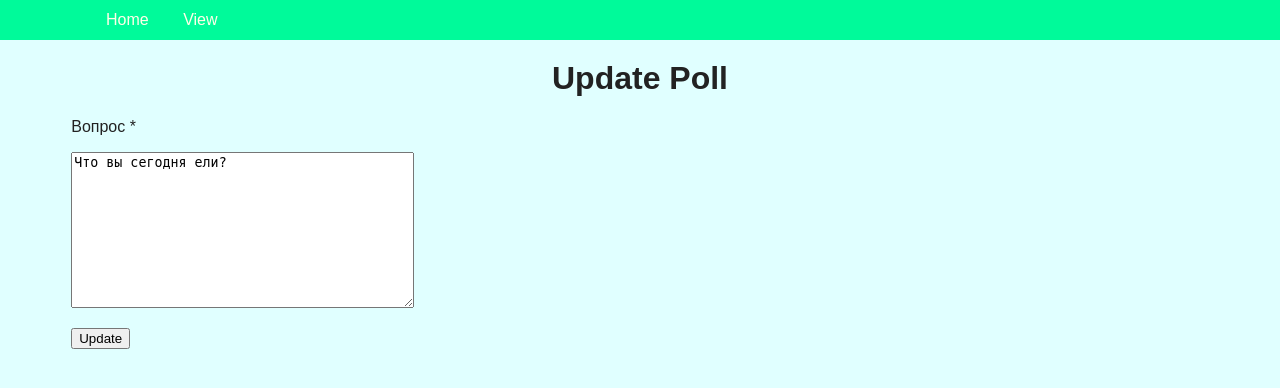
After one commit to ruslanhq/cw_7, a Django app: page /poll/update/1/ in a window 1280 px wide. The commit adds this page. Shown: the top 388 px of the page. Run offline with Django 3.2, Linux system fonts and the light colour scheme; data comes from the database, SQL or seed files in the repository; some libraries are stand-ins or nearby versions.

Commit message:
Added UpdatePoll

```diff
--- a/source/main/urls.py
+++ b/source/main/urls.py
@@ -17,11 +17,12 @@ from django.contrib import admin
 from django.urls import path
 
 from webapp.views import IndexView
-from webapp.views.poll_views import PollView, PollCreate
+from webapp.views.poll_views import PollView, PollCreate, PollUpdate
 
 urlpatterns = [
     path('admin/', admin.site.urls),
     path('', IndexView.as_view(), name='index'),
     path('poll/<int:pk>/', PollView.as_view(), name='poll_view'),
-    path('poll/create/', PollCreate.as_view(), name='poll_create')
+    path('poll/create/', PollCreate.as_view(), name='poll_create'),
+    path('poll/update/<int:pk>/', PollUpdate.as_view(), name='poll_update')
 ]
--- a/source/webapp/templates/Poll/poll.html
+++ b/source/webapp/templates/Poll/poll.html
@@ -1,7 +1,7 @@
 {% extends 'base.html' %}
 {% block title %}Poll{% endblock %}
 {% block menu %}
-{#        <li><a href="{% url 'project_update' projects.pk %}">Edit</a></li>#}
+        <li><a href="{% url 'poll_update' poll.pk %}">Update</a></li>
 {#        <li><a href="{% url 'project_delete' projects.pk %}">Delete</a></li>#}
 
 {% endblock %}
--- /dev/null
+++ b/source/webapp/templates/Poll/update.html
@@ -0,0 +1,12 @@
+{% extends 'base.html' %}
+
+{% block title %}Update Poll{% endblock %}
+{% block menu %}
+    <li><a href="{% url 'poll_view' poll.pk %}">View</a></li>
+{% endblock %}
+{% block content %}
+    <h1>Update Poll</h1>
+    <form method="POST" action="{% url 'poll_update' poll.pk %}">
+        {% include 'partial/form.html' with button_text='Update' %}
+    </form>
+{% endblock %}
--- a/source/webapp/views/__init__.py
+++ b/source/webapp/views/__init__.py
@@ -1 +1 @@
-from .poll_views import IndexView
+from .poll_views import IndexView, PollCreate, PollUpdate
--- a/source/webapp/views/poll_views.py
+++ b/source/webapp/views/poll_views.py
@@ -1,6 +1,6 @@
 from django.shortcuts import render
 from django.urls import reverse
-from django.views.generic import ListView, DetailView, CreateView
+from django.views.generic import ListView, DetailView, CreateView, UpdateView
 
 from webapp.forms import PollForm
 from webapp.models import Poll
@@ -29,3 +29,13 @@ class PollCreate(CreateView):
 
     def get_success_url(self):
         return reverse('poll_view', kwargs={'pk': self.object.pk})
+
+
+class PollUpdate(UpdateView):
+    form_class = PollForm
+    template_name = 'Poll/update.html'
+    model = Poll
+    context_object_name = 'poll'
+
+    def get_success_url(self):
+        return reverse('poll_view', kwargs={'pk': self.object.pk})
```
